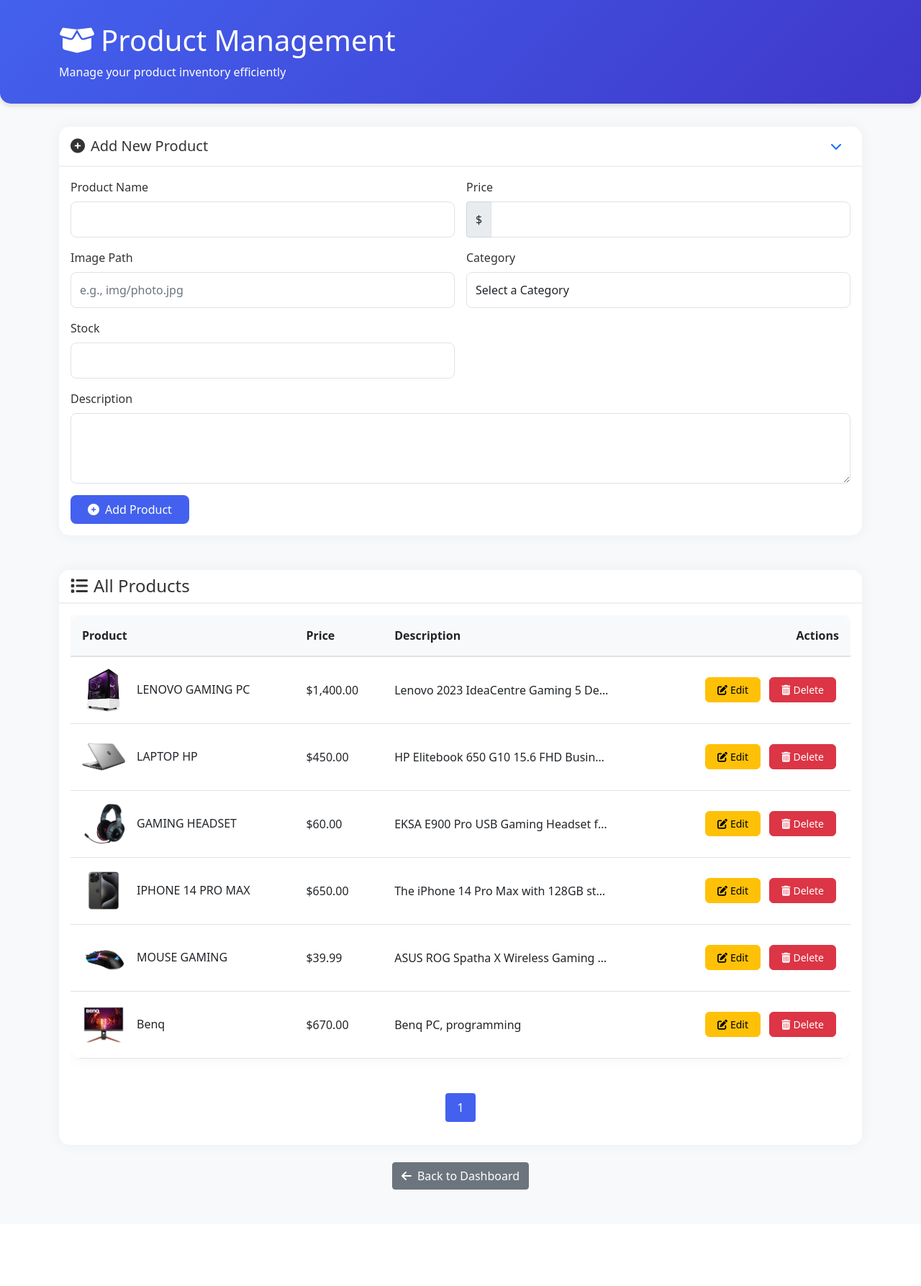
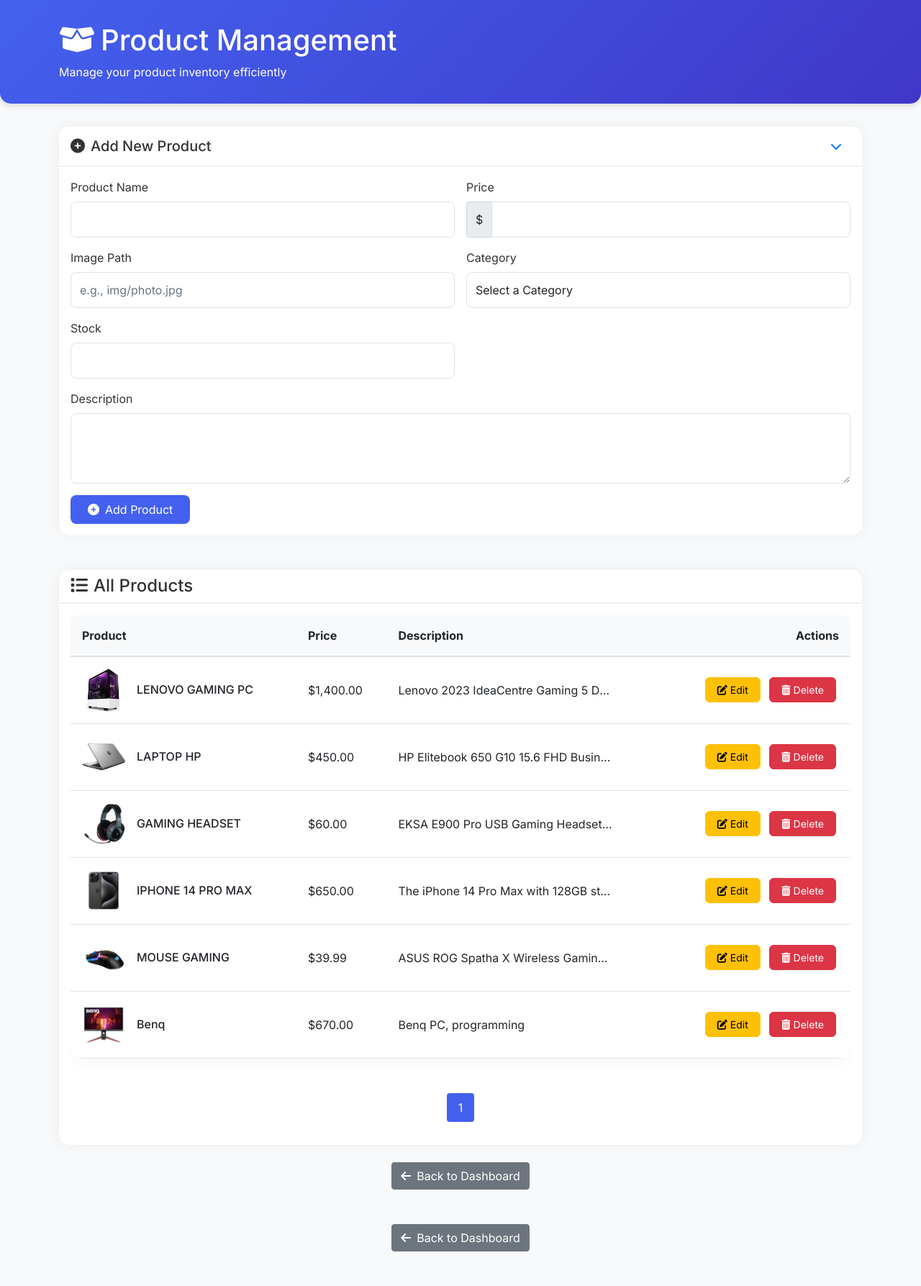
Before and after one commit to DonjeteHasani/techh, a PHP site: page /manage_products.php in a window 1280 px wide. Shown: the whole page at 72% size. Before the commit the page ends 1653 px from the top, so only its background shows below. Run offline with PHP 8.4, Linux system fonts and the light colour scheme; a user stored in the database is signed in; data comes from the database, SQL or seed files in the repository.

Commit message:
Update manage_products.php
update

```diff
--- a/manage_products.php
+++ b/manage_products.php
@@ -72,6 +72,7 @@ $totalPages = ceil($totalProducts / $productsPerPage);
     <title>Product Management Dashboard</title>
     <link href="https://cdn.jsdelivr.net/npm/bootstrap@5.1.3/dist/css/bootstrap.min.css" rel="stylesheet">
     <link rel="stylesheet" href="https://cdnjs.cloudflare.com/ajax/libs/font-awesome/6.0.0/css/all.min.css">
+    <link href="https://fonts.googleapis.com/css2?family=Inter:wght@400;500;600;700&display=swap" rel="stylesheet">
     <style>
         :root {
             --primary-color: #4361ee;
@@ -84,6 +85,7 @@ $totalPages = ceil($totalProducts / $productsPerPage);
         body {
             background-color: #f8f9fa;
             color: #333;
+            font-family: 'Inter', sans-serif;
         }
 
         .dashboard-header {
@@ -337,3 +339,14 @@ $totalPages = ceil($totalProducts / $productsPerPage);
     <script src="https://cdn.jsdelivr.net/npm/bootstrap@5.1.3/dist/js/bootstrap.bundle.min.js"></script>
 </body>
 </html>
+
+        <div class="text-center mt-4 mb-5">
+            <a href="admin_dashboard.php" class="btn btn-secondary">
+                <i class="fas fa-arrow-left me-2"></i>Back to Dashboard
+            </a>
+        </div>
+    </div>
+
+    <script src="https://cdn.jsdelivr.net/npm/bootstrap@5.1.3/dist/js/bootstrap.bundle.min.js"></script>
+</body>
+</html>
```
